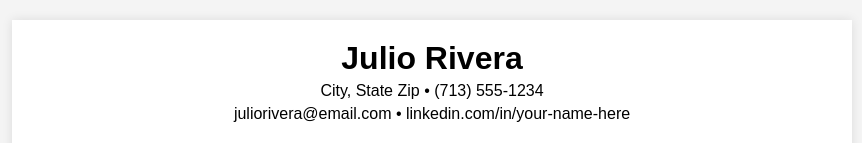
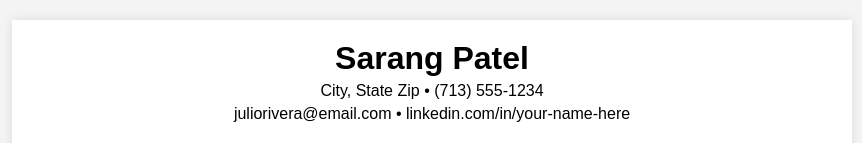
Before and after one commit to Sarang-Patel/aws-cloud-resume-challenge, a plain HTML site: page website/index.html in a window 1280 px wide. Shown: the top 143 px of the page, without its empty margins (208-1070 px from the left). Drawn offline with Linux system fonts and the light colour scheme; no server answers.

Commit message:
name change

```diff
--- a/website/index.html
+++ b/website/index.html
@@ -10,7 +10,7 @@
     <div id="visitor-counter"></div>
     <div class="resume">
         <header>
-            <h1>Julio Rivera</h1>
+            <h1>Sarang Patel</h1>
             <p>City, State Zip • (713) 555-1234</p>
             <p>juliorivera@email.com • <a href="https://linkedin.com/in/your-name-here">linkedin.com/in/your-name-here</a></p>
         </header>
```
